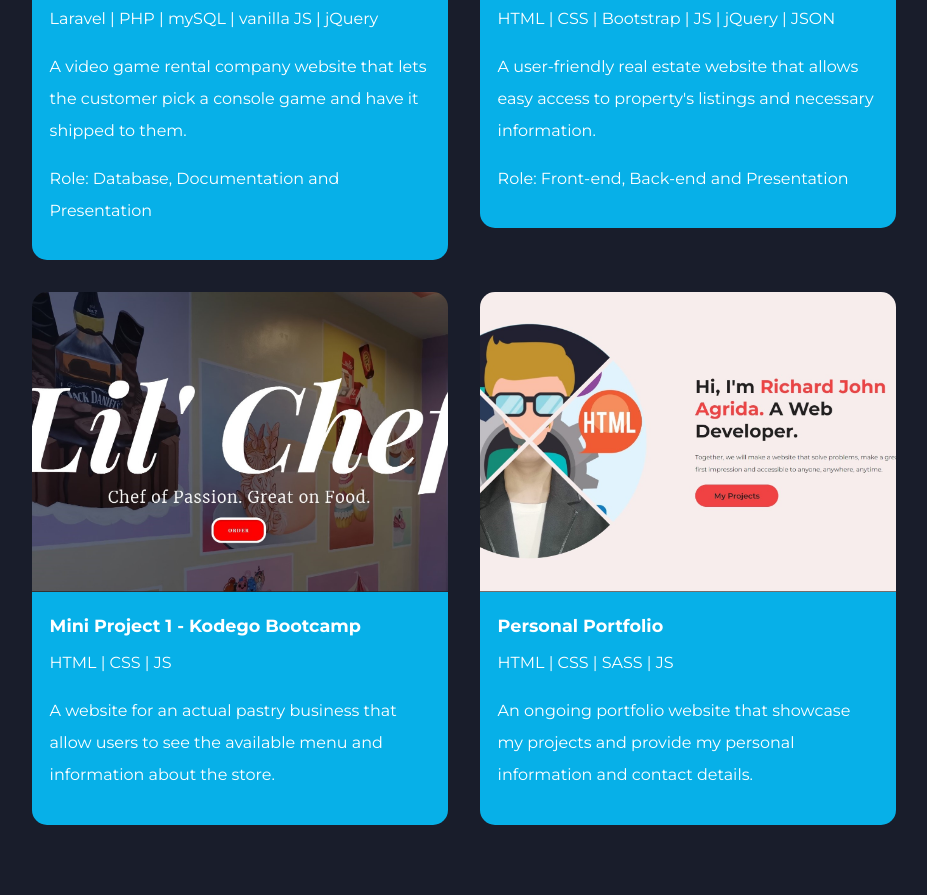
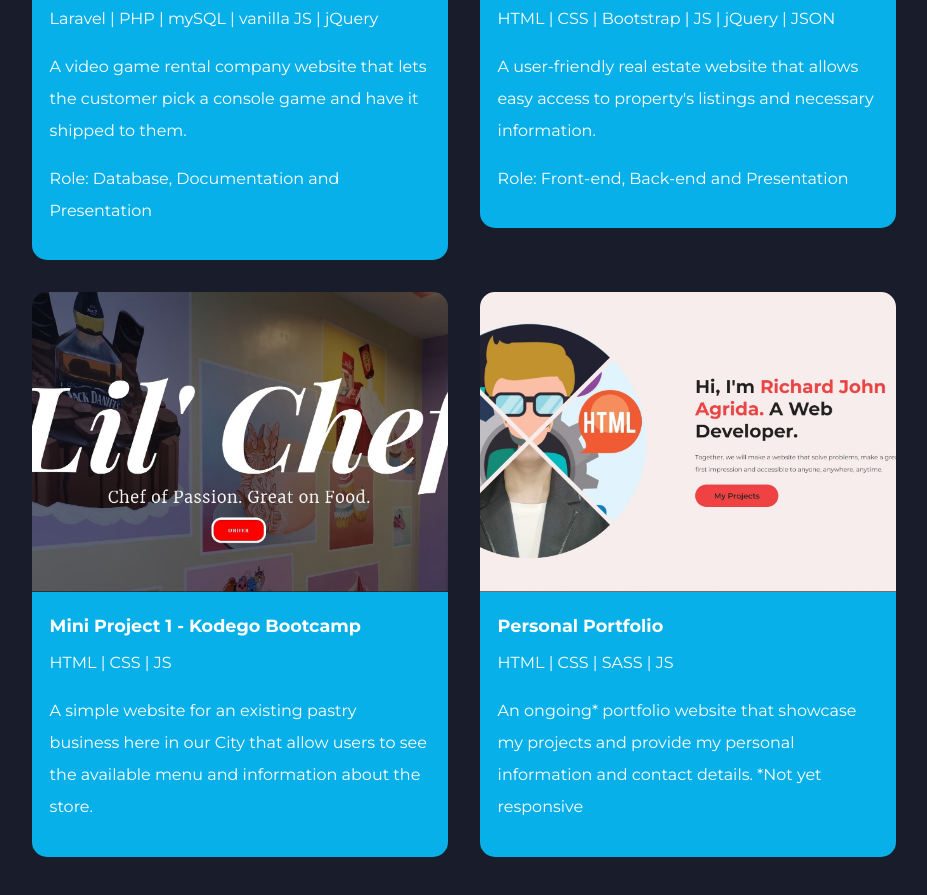
Before and after one commit to richardjohnagrida/portfolio, a plain HTML site: page portfolio.html in a window 1280 px wide. Shown: the part 649-1544 px from the top of the page, without its empty margins (176-1103 px from the left). Before the commit the page ends 1522 px from the top, so only its background shows below. Drawn offline with Linux system fonts and the light colour scheme.

Commit message:
Update captions in portfolio section

```diff
--- a/portfolio.html
+++ b/portfolio.html
@@ -296,7 +296,7 @@
               </h4>
               <p>HTML | CSS | JS</p>
               <p>
-                  A website for an actual pastry business that allow users to see the available menu and information about the store.
+                  A simple website for an existing pastry business here in our City that allow users to see the available menu and information about the store.
               </p>
             </div>
           </div>
@@ -320,7 +320,7 @@
               </h4>
               <p>HTML | CSS | SASS | JS</p>
               <p>
-                  An ongoing portfolio website that showcase my projects and provide my personal information and contact details.
+                An ongoing* portfolio website that showcase my projects and provide my personal information and contact details. *Not yet responsive
               </p>
             </div>
           </div>
```
Also changed, not shown: index.html (+1 -1 lines).
